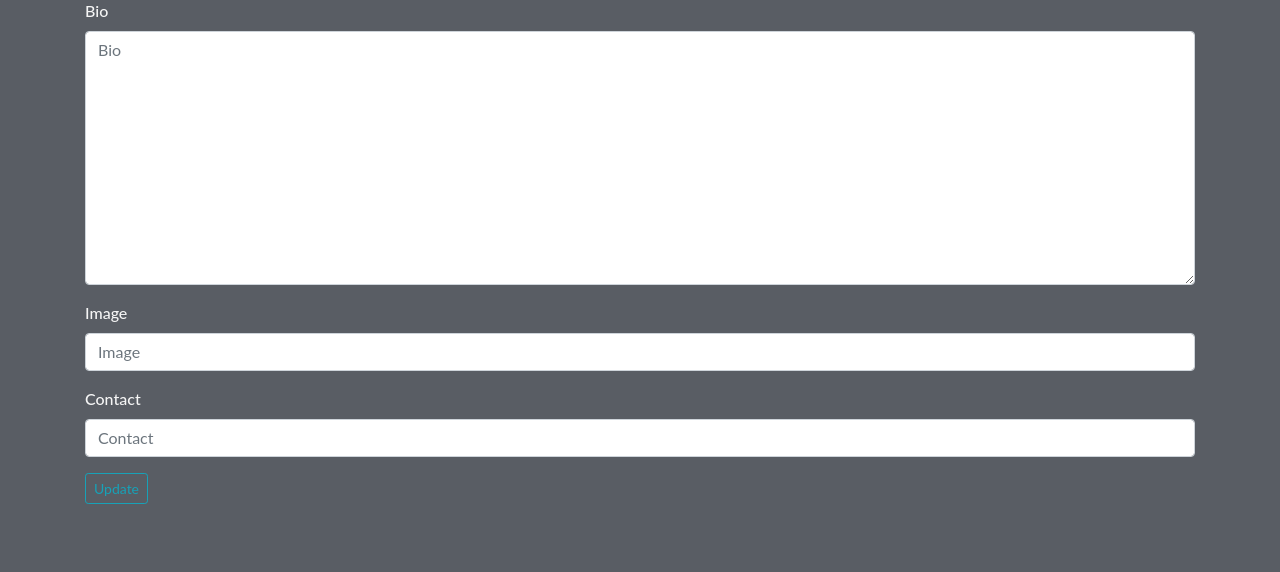
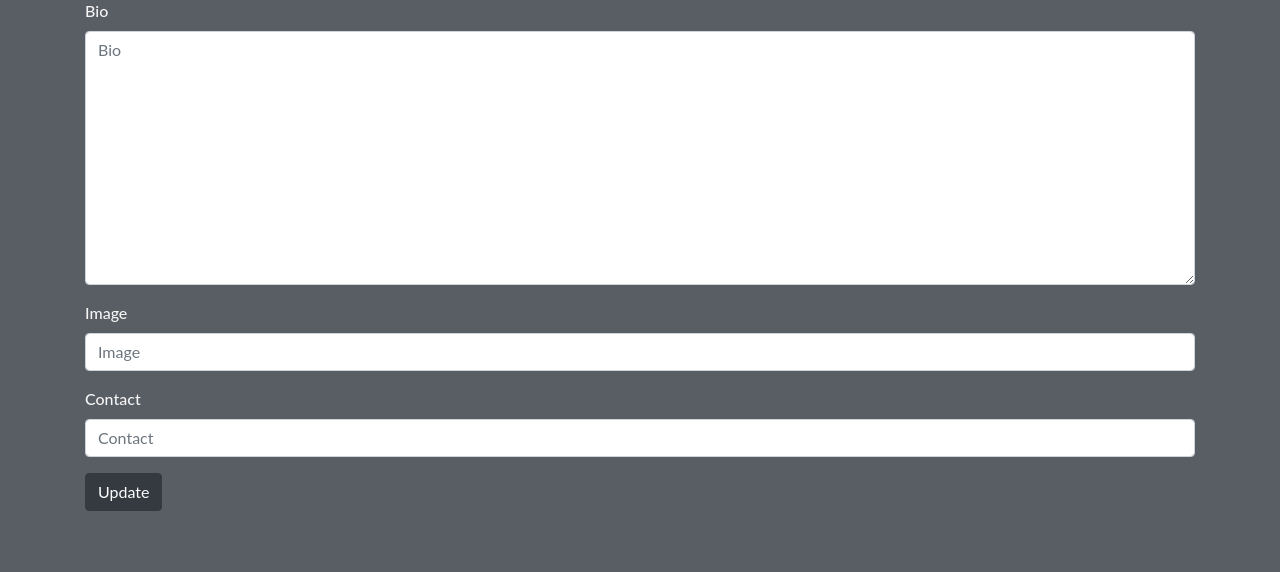
Before and after one commit to ezekielkibiego/Awwwards, a Django app: template awwwardsapp/templates/update_profile.html in a window 1280 px wide. Shown: the part 67-639 px from the top of the page. Run offline with Django 3.2, Linux system fonts and the light colour scheme; the template is opened without the code that fills it: values that come from a table or form of the project are taken from there, others are empty; some libraries are stand-ins or nearby versions; some web fonts are replaced.

Commit message:
modify update_profile form

```diff
--- a/awwwardsapp/templates/update_profile.html
+++ b/awwwardsapp/templates/update_profile.html
@@ -19,7 +19,7 @@
             {% csrf_token %}
             {% bootstrap_form form %}
             <div class="form-group">
-              <input type="submit" class="btn btn-outline-info btn-sm" value="Update" />
+              <input type="submit" class="btn btn-outline-dark bg-dark text-white" value="Update" />
             </div>
           </form>
         </div>
```
